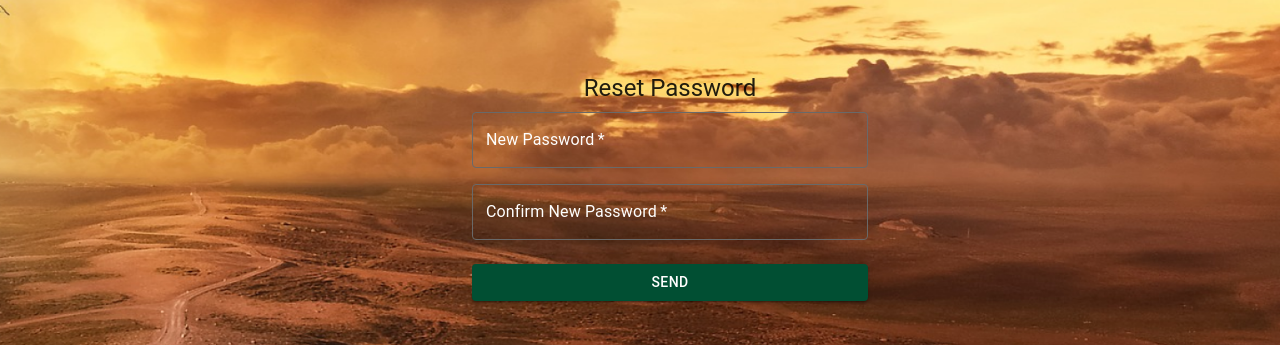
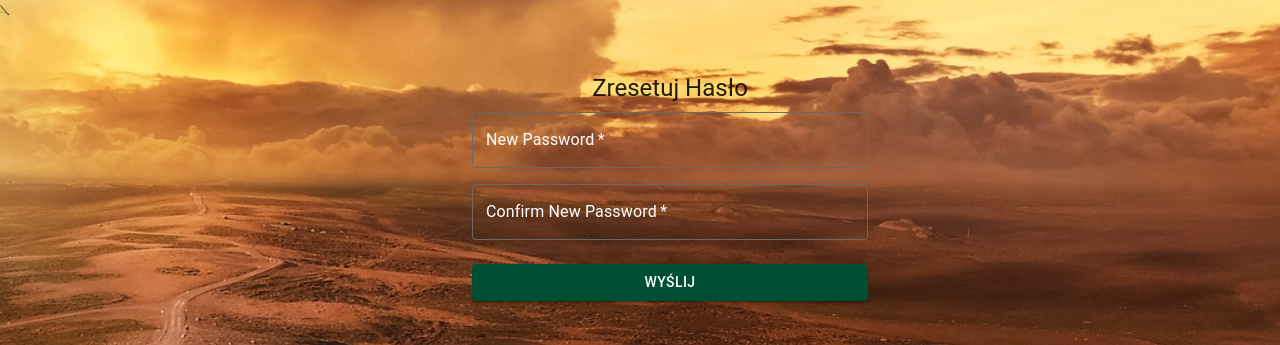
Before and after one commit to KrystianKjjk/Hackathon.App, a React (Create React App) app in the folder frontend/: page /requestpasswordreset in a window 1280 px wide. Shown: the part 232-577 px from the top of the page. Built offline with nearby package versions, Linux system fonts and the light colour scheme.

Commit message:
styling fixes

```diff
--- a/frontend/src/Components/ResetPassword/ResetPassword.tsx
+++ b/frontend/src/Components/ResetPassword/ResetPassword.tsx
@@ -125,8 +125,8 @@ export default function ResetPassword() {
         <Container component="main" maxWidth="sm">
           <CssBaseline />
           <div className={classes.paper}>
-            <Typography component="h1" variant="h5">
-              Email with reset link has been sent!
+            <Typography component="h1" variant="h5" style={{color: "black"}}>
+              Email z linkiem do resetu hasła został wysłany :)
         </Typography>
               <Button
                 type="submit"
@@ -136,8 +136,9 @@ export default function ResetPassword() {
                 className={classes.submit}
                 data-testid="rp-button"
                 onClick={routeChange}
+                style={{backgroundColor: "rgb(1, 79, 51)"}}
               >
-                Go back to the login page
+                Wróć na stronę logowania
           </Button>
             </div>
         </Container>
--- a/frontend/src/Components/ResetPassword/ResetPasswordFromLink.tsx
+++ b/frontend/src/Components/ResetPassword/ResetPasswordFromLink.tsx
@@ -86,7 +86,7 @@ export default function ResetPasswordFromLink() {
           <CssBaseline />
           <div className={classes.paper}>
             <Typography component="h1" variant="h5">
-              Reset Password
+              Zresetuj Hasło
             </Typography>
             <div className={classes.form}
             >
@@ -122,7 +122,7 @@ export default function ResetPasswordFromLink() {
                 onClick={handleSubmit}
                 style={{backgroundColor: "rgb(1, 79, 51)"}}
               >
-                Send
+                Wyślij
           </Button>
             </div>
           </div>
@@ -142,7 +142,7 @@ export default function ResetPasswordFromLink() {
           <CssBaseline />
           <div className={classes.paper}>
             <Typography component="h1" variant="h5">
-              Your password has been changed!
+              Twoje hasło zostało zmienione!
         </Typography>
               <Button
                 type="submit"
@@ -154,7 +154,7 @@ export default function ResetPasswordFromLink() {
                 onClick={routeChange}
                 style={{backgroundColor: "rgb(1, 79, 51)"}}
               >
-                Go back to the login page
+                Wróć na stronę logowania
           </Button>
             </div>
         </Container>
```
